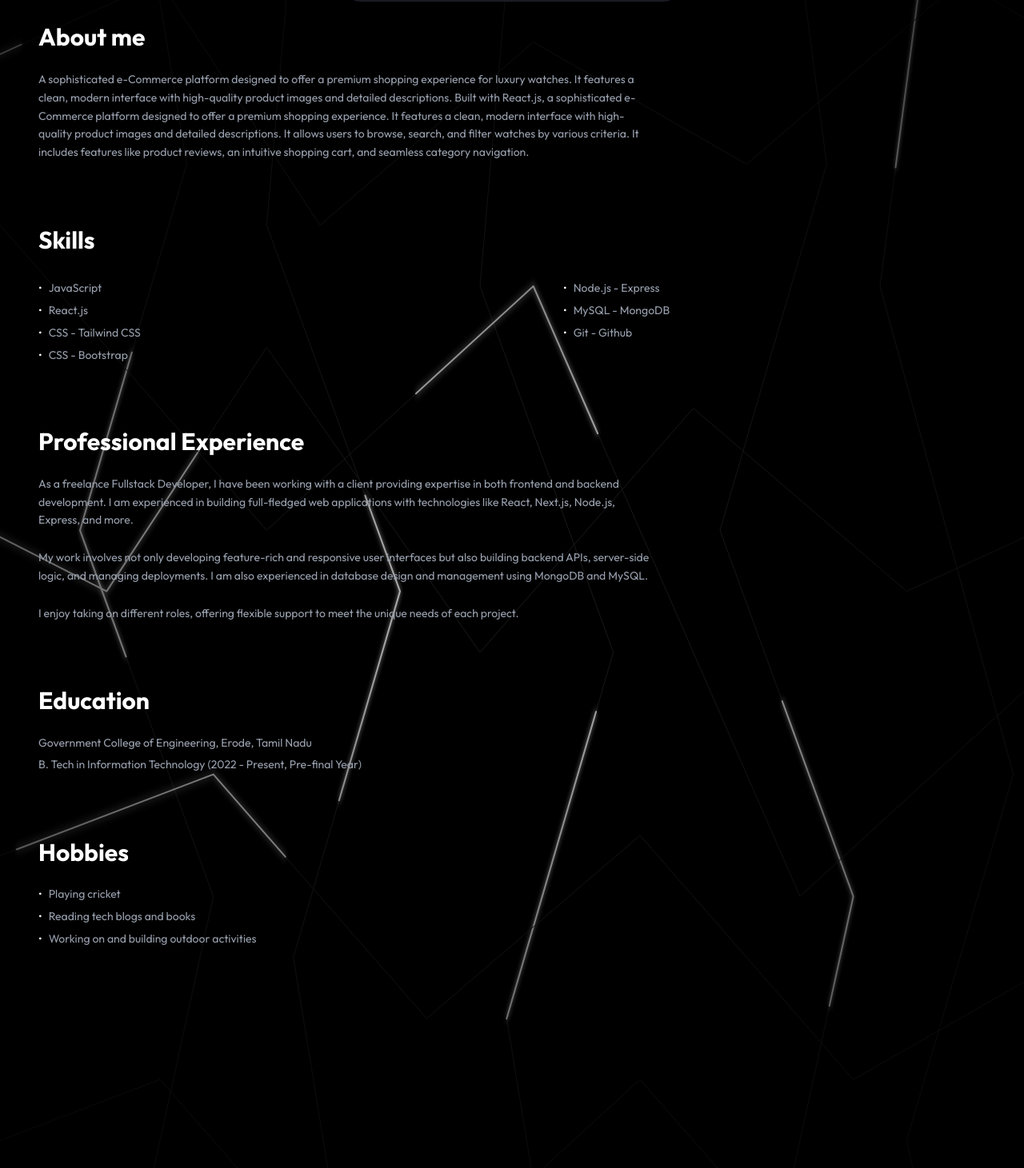
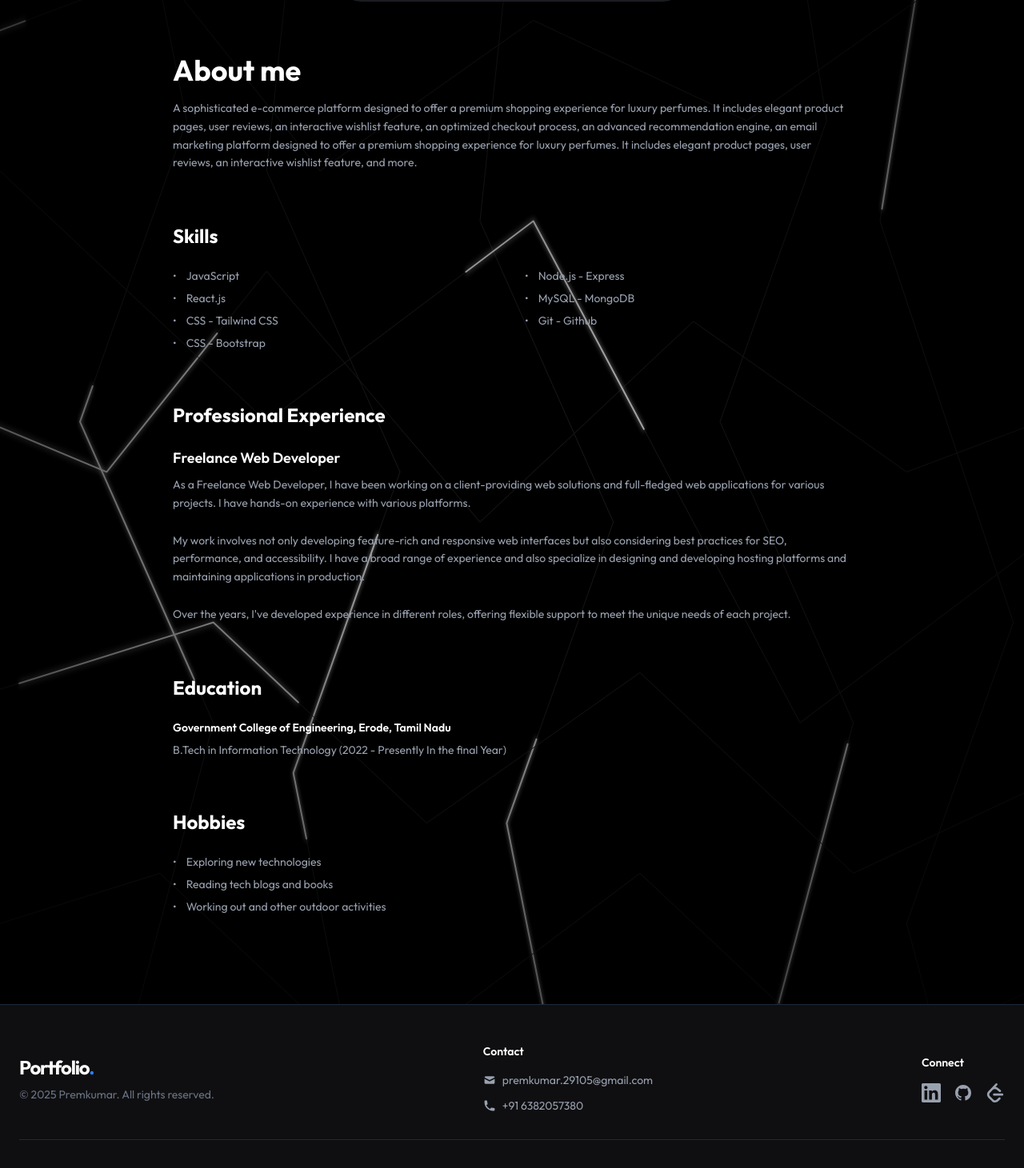
Before and after one commit to Premkumar291/personal-portfolio, a React (Vite) app: page /about in a window 1280 px wide. Shown: the part 100-1561 px from the top of the page at 80% size. Built offline with nearby package versions, Linux system fonts and the light colour scheme.

Commit message:
feat: Add initial portfolio pages, project details, and footer components.

```diff
--- a/src/App.jsx
+++ b/src/App.jsx
@@ -2,6 +2,7 @@ import React from "react";
 import { BrowserRouter as Router, Routes, Route, useLocation } from "react-router-dom";
 import { AnimatePresence } from "framer-motion";
 import Navbar from "./components/Navbar";
+import Footer from "./components/Footer"
 import Home from "./pages/Home";
 import AboutPage from "./pages/AboutPage";
 import ContactPage from "./pages/ContactPage";
@@ -30,6 +31,7 @@ const App = () => {
       <div className="bg-black text-white font-sans">
         <Navbar />
         <AnimatedRoutes />
+        <Footer />
       </div>
     </Router>
   );
--- a/src/components/AllProjects.jsx
+++ b/src/components/AllProjects.jsx
@@ -113,7 +113,7 @@ const AllProjects = () => {
                     </div>
                 </div>
             </div>
-            <Footer />
+
         </div>
     );
 };
--- a/src/components/Footer.jsx
+++ b/src/components/Footer.jsx
@@ -1,10 +1,80 @@
 import React from 'react';
 
+// Icon Components
+const EmailIcon = () => (
+    <svg className="w-4 h-4" fill="currentColor" viewBox="0 0 20 20">
+        <path d="M2.003 5.884L10 9.882l7.997-3.998A2 2 0 0016 4H4a2 2 0 00-1.997 1.884z" />
+        <path d="M18 8.118l-8 4-8-4V14a2 2 0 002 2h12a2 2 0 002-2V8.118z" />
+    </svg>
+);
+
+const PhoneIcon = () => (
+    <svg className="w-4 h-4" fill="currentColor" viewBox="0 0 20 20">
+        <path d="M2 3a1 1 0 011-1h2.153a1 1 0 01.986.836l.74 4.435a1 1 0 01-.54 1.06l-1.548.773a11.037 11.037 0 006.105 6.105l.774-1.548a1 1 0 011.059-.54l4.435.74a1 1 0 01.836.986V17a1 1 0 01-1 1h-2C7.82 18 2 12.18 2 5V3z" />
+    </svg>
+);
+
+const LinkedInIcon = () => (
+    <svg className="w-6 h-6" fill="currentColor" viewBox="0 0 24 24">
+        <path d="M20.447 20.452h-3.554v-5.569c0-1.328-.027-3.037-1.852-3.037-1.853 0-2.136 1.445-2.136 2.939v5.667H9.351V9h3.414v1.561h.046c.477-.9 1.637-1.85 3.37-1.85 3.601 0 4.267 2.37 4.267 5.455v6.286zM5.337 7.433c-1.144 0-2.063-.926-2.063-2.065 0-1.138.92-2.063 2.063-2.063 1.14 0 2.064.925 2.064 2.063 0 1.139-.925 2.065-2.064 2.065zm1.782 13.019H3.555V9h3.564v11.452zM22.225 0H1.771C.792 0 0 .774 0 1.729v20.542C0 23.227.792 24 1.771 24h20.451C23.2 24 24 23.227 24 22.271V1.729C24 .774 23.2 0 22.222 0h.003z" />
+    </svg>
+);
+
+const GitHubIcon = () => (
+    <svg className="w-6 h-6" fill="currentColor" viewBox="0 0 24 24">
+        <path fillRule="evenodd" d="M12 2C6.477 2 2 6.484 2 12.017c0 4.425 2.865 8.18 6.839 9.504.5.092.682-.217.682-.483 0-.237-.008-.868-.013-1.703-2.782.605-3.369-1.343-3.369-1.343-.454-1.158-1.11-1.466-1.11-1.466-.908-.62.069-.608.069-.608 1.003.07 1.531 1.032 1.531 1.032.892 1.53 2.341 1.088 2.91.832.092-.647.35-1.088.636-1.338-2.22-.253-4.555-1.113-4.555-4.951 0-1.093.39-1.988 1.029-2.688-.103-.253-.446-1.272.098-2.65 0 0 .84-.27 2.75 1.026A9.564 9.564 0 0112 6.844c.85.004 1.705.115 2.504.337 1.909-1.296 2.747-1.027 2.747-1.027.546 1.379.202 2.398.1 2.651.64.7 1.028 1.595 1.028 2.688 0 3.848-2.339 4.695-4.566 4.943.359.309.678.92.678 1.855 0 1.338-.012 2.419-.012 2.747 0 .268.18.58.688.482A10.019 10.019 0 0022 12.017C22 6.484 17.522 2 12 2z" clipRule="evenodd" />
+    </svg>
+);
+
+const LeetCodeIcon = () => (
+    <svg className="w-6 h-6" fill="currentColor" viewBox="0 0 24 24">
+        <path d="M13.483 0a1.374 1.374 0 0 0-.961.438L7.116 6.226l-3.854 4.126a5.266 5.266 0 0 0-1.209 2.104 5.35 5.35 0 0 0-.125.513 5.527 5.527 0 0 0 .062 2.362 5.83 5.83 0 0 0 .349 1.017 5.938 5.938 0 0 0 1.271 1.818l4.277 4.193.039.038c2.248 2.165 5.852 2.133 8.063-.074l2.396-2.392c.54-.54.54-1.414.003-1.955a1.378 1.378 0 0 0-1.951-.003l-2.396 2.392a3.021 3.021 0 0 1-4.205.038l-.02-.019-4.276-4.193c-.652-.64-.972-1.469-.948-2.263a2.68 2.68 0 0 1 .066-.523 2.545 2.545 0 0 1 .619-1.164L9.13 8.114c1.058-1.134 3.204-1.27 4.43-.278l3.501 2.831c.593.48 1.461.387 1.94-.207a1.384 1.384 0 0 0-.207-1.943l-3.5-2.831c-.8-.647-1.766-1.045-2.774-1.202l2.015-2.158A1.384 1.384 0 0 0 13.483 0zm-2.866 12.815a1.38 1.38 0 0 0-1.38 1.382 1.38 1.38 0 0 0 1.38 1.382H20.79a1.38 1.38 0 0 0 1.38-1.382 1.38 1.38 0 0 0-1.38-1.382z" />
+    </svg>
+);
+
 const Footer = () => {
+    // Contact Information Array
+    const contactInfo = [
+        {
+            type: 'email',
+            label: 'premkumar.29105@gmail.com',
+            href: 'mailto:premkumar.29105@gmail.com',
+            icon: EmailIcon
+        },
+        {
+            type: 'phone',
+            label: '+91 6382057380',
+            href: 'tel:+916382057380',
+            icon: PhoneIcon
+        }
+    ];
+
+    // Social Links Array
+    const socialLinks = [
+        {
+            name: 'LinkedIn',
+            url: 'https://linkedin.com/in/yourprofile',
+            icon: LinkedInIcon
+        },
+        {
+            name: 'GitHub',
+            url: 'https://github.com/Premkumar291',
+            icon: GitHubIcon
+        },
+        {
+            name: 'LeetCode',
+            url: 'https://leetcode.com/u/Prem291/',
+            icon: LeetCodeIcon
+        }
+    ];
+
     return (
-        <footer className="bg-[#0f0f11] border-t border-gray-800 py-12">
-            <div className="max-w-7xl mx-auto px-6 flex flex-col md:flex-row justify-between items-center gap-6">
-                <div className="text-center md:text-left">
+        <footer className="relative z-10 bg-[#0f0f11] border-t border-gray-800 py-12">
+            <div className="max-w-7xl mx-auto px-6">
+                {/* Main Footer Content */}
+                <div className="flex flex-col lg:flex-row justify-between items-start lg:items-center gap-8 mb-8">
+                    {/* Brand Section */}
+                    <div className="text-center lg:text-left">
                         <a href="#" className="text-2xl font-bold text-white tracking-tighter">
                             Portfolio<span className="text-blue-500">.</span>
                         </a>
@@ -13,9 +83,53 @@ const Footer = () => {
                         </p>
                     </div>
 
+                    {/* Contact Information */}
+                    <div className="flex flex-col gap-3 text-sm text-gray-400">
+                        <h3 className="text-white font-semibold mb-1">Contact</h3>
+                        {contactInfo.map((contact, index) => {
+                            const IconComponent = contact.icon;
+                            return (
+                                <a
+                                    key={index}
+                                    href={contact.href}
+                                    className="hover:text-white transition-colors flex items-center gap-2"
+                                >
+                                    <IconComponent />
+                                    {contact.label}
+                                </a>
+                            );
+                        })}
+                    </div>
+
+                    {/* Social Links */}
+                    <div className="flex flex-col gap-3">
+                        <h3 className="text-white font-semibold text-sm mb-1">Connect</h3>
+                        <div className="flex gap-4">
+                            {socialLinks.map((social, index) => {
+                                const IconComponent = social.icon;
+                                return (
+                                    <a
+                                        key={index}
+                                        href={social.url}
+                                        target="_blank"
+                                        rel="noopener noreferrer"
+                                        className="text-gray-400 hover:text-white transition-colors"
+                                        aria-label={social.name}
+                                    >
+                                        <IconComponent />
+                                    </a>
+                                );
+                            })}
+                        </div>
+                    </div>
+                </div>
+
+                {/* Bottom Links */}
+                <div className="flex flex-col sm:flex-row justify-center items-center gap-6 pt-8 border-t border-gray-800">
                     <div className="flex gap-8 text-sm font-medium text-gray-400">
                         <a href="#" className="hover:text-white transition-colors">Privacy Policy</a>
                         <a href="#" className="hover:text-white transition-colors">Terms of Service</a>
+                    </div>
                 </div>
             </div>
         </footer>
--- a/src/components/ProjectDetails.jsx
+++ b/src/components/ProjectDetails.jsx
@@ -215,7 +215,7 @@ const ProjectDetails = () => {
                 </div>
             </div>
 
-            <Footer />
+
         </div>
     );
 };
--- a/src/pages/AboutPage.jsx
+++ b/src/pages/AboutPage.jsx
@@ -1,12 +1,17 @@
-import React from 'react';
+import React, { useEffect } from 'react';
 import { motion } from 'framer-motion';
 import PageTransition from '../components/PageTransition';
 import { Background } from '../components/backgroundAnimation';
 import Footer from '../components/Footer';
 
 const AboutPage = () => {
+    // Scroll to top on mount
+    useEffect(() => {
+        window.scrollTo(0, 0);
+    }, []);
+
     const skills = {
-        left: ['JavaScript', 'React.js ', 'CSS - Tailwind CSS' , 'CSS - Bootstrap'],
+        left: ['JavaScript', 'React.js ', 'CSS - Tailwind CSS', 'CSS - Bootstrap'],
         right: ['Node.js - Express', 'MySQL - MongoDB', 'Git - Github']
     };
 
@@ -35,94 +40,120 @@ const AboutPage = () => {
 
     return (
         <PageTransition>
-            <div className="bg-black min-h-screen relative overflow-hidden">
+            <div className="min-h-screen bg-black text-gray-100 font-sans relative overflow-hidden">
                 {/* Background Animation */}
                 <Background />
 
-                {/* Main Content */}
+                {/* Main content */}
                 <motion.div
-                    className="relative z-10 max-w-screen-xl mx-auto px-6 md:px-12 py-32"
+                    className="relative z-10 max-w-4xl mx-auto px-6 py-12"
                     variants={containerVariants}
                     initial="hidden"
                     animate="visible"
                 >
-                    {/* About Me Section */}
-                    <motion.section variants={itemVariants} className="mb-20">
-                        <h2 className="text-3xl font-bold text-white mb-6">About me</h2>
-                        <p className="text-gray-400 leading-relaxed text-sm max-w-3xl">
-                            A sophisticated e-Commerce platform designed to offer a premium shopping experience for luxury watches. It features a clean, modern interface with high-quality product images and detailed descriptions. Built with React.js, a sophisticated e-Commerce platform designed to offer a premium shopping experience. It features a clean, modern interface with high-quality product images and detailed descriptions. It allows users to browse, search, and filter watches by various criteria. It includes features like product reviews, an intuitive shopping cart, and seamless category navigation.
+                    {/* About Section */}
+                    <motion.section variants={itemVariants} className="mb-16 mt-30">
+                        <div className="flex flex-col md:flex-row gap-12 items-start">
+                            {/* Text content */}
+                            <div className="flex-1">
+                                <h1 className="text-4xl font-bold mb-4 text-white">About me</h1>
+                                <p className="text-gray-400 leading-relaxed text-sm">
+                                    A sophisticated e-commerce platform designed to offer a premium shopping experience for luxury perfumes.
+                                    It includes elegant product pages, user reviews, an interactive wishlist feature, an optimized checkout
+                                    process, an advanced recommendation engine, an email marketing platform designed to offer a premium
+                                    shopping experience for luxury perfumes. It includes elegant product pages, user reviews, an interactive
+                                    wishlist feature, and more.
                                 </p>
+                            </div>
+                        </div>
                     </motion.section>
 
                     {/* Skills Section */}
-                    <motion.section variants={itemVariants} className="mb-20">
-                        <h2 className="text-3xl font-bold text-white mb-8">Skills</h2>
-                        <div className="grid md:grid-cols-2 gap-x-32 gap-y-2">
-                            <ul className="space-y-2">
+                    <motion.section variants={itemVariants} className="mb-16">
+                        <h2 className="text-2xl font-bold mb-6 text-white">Skills</h2>
+                        <div className="grid grid-cols-1 md:grid-cols-2 gap-8">
+                            <div>
+                                <ul className="space-y-2 text-sm text-gray-400">
                                     {skills.left.map((skill, index) => (
-                                    <li key={index} className="text-gray-400 text-sm flex items-start">
-                                        <span className="text-white mr-2">•</span>
-                                        {skill}
-                                    </li>
-                                ))}
-                            </ul>
-                            <ul className="space-y-2">
-                                {skills.right.map((skill, index) => (
-                                    <li key={index} className="text-gray-400 text-sm flex items-start">
-                                        <span className="text-white mr-2">•</span>
-                                        {skill}
+                                        <li key={index} className="flex items-start">
+                                            <span className="mr-3">•</span>
+                                            <span>{skill}</span>
                                         </li>
                                     ))}
                                 </ul>
                             </div>
+                            <div>
+                                <ul className="space-y-2 text-sm text-gray-400">
+                                    {skills.right.map((skill, index) => (
+                                        <li key={index} className="flex items-start">
+                                            <span className="mr-3">•</span>
+                                            <span>{skill}</span>
+                                        </li>
+                                    ))}
+                                </ul>
+                            </div>
+                        </div>
                     </motion.section>
 
                     {/* Professional Experience Section */}
-                    <motion.section variants={itemVariants} className="mb-20">
-                        <h2 className="text-3xl font-bold text-white mb-6">Professional Experience</h2>
-                        <div className="space-y-6 text-gray-400 text-sm leading-relaxed max-w-3xl">
-                            <p>
-                                As a freelance Fullstack Developer, I have been working with a client providing expertise in both frontend and backend development. I am experienced in building full-fledged web applications with technologies like React, Next.js, Node.js, Express, and more.
+                    <motion.section variants={itemVariants} className="mb-16">
+                        <h2 className="text-2xl font-bold mb-6 text-white">Professional Experience</h2>
+                        <div className="space-y-6">
+                            <div>
+                                <h3 className="text-lg font-semibold text-white mb-2">Freelance Web Developer</h3>
+                                <p className="text-gray-400 text-sm leading-relaxed">
+                                    As a Freelance Web Developer, I have been working on a client-providing web solutions and full-fledged
+                                    web applications for various projects. I have hands-on experience with various platforms.
                                 </p>
-                            <p>
-                                My work involves not only developing feature-rich and responsive user interfaces but also building backend APIs, server-side logic, and managing deployments. I am also experienced in database design and management using MongoDB and MySQL.
+                            </div>
+                            <div>
+                                <p className="text-gray-400 text-sm leading-relaxed">
+                                    My work involves not only developing feature-rich and responsive web interfaces but also considering
+                                    best practices for SEO, performance, and accessibility. I have a broad range of experience and also
+                                    specialize in designing and developing hosting platforms and maintaining applications in production.
                                 </p>
-                            <p>
-                                I enjoy taking on different roles, offering flexible support to meet the unique needs of each project.
+                            </div>
+                            <div>
+                                <p className="text-gray-400 text-sm leading-relaxed">
+                                    Over the years, I've developed experience in different roles, offering flexible support to meet the
+                                    unique needs of each project.
                                 </p>
+                            </div>
                         </div>
                     </motion.section>
 
                     {/* Education Section */}
-                    <motion.section variants={itemVariants} className="mb-20">
-                        <h2 className="text-3xl font-bold text-white mb-6">Education</h2>
-                        <div className="text-gray-400 text-sm leading-relaxed">
-                            <p className="mb-1">Government College of Engineering, Erode, Tamil Nadu</p>
-                            <p>B. Tech in Information Technology (2022 - Present, Pre-final Year)</p>
+                    <motion.section variants={itemVariants} className="mb-16">
+                        <h2 className="text-2xl font-bold mb-6 text-white">Education</h2>
+                        <div className="text-gray-400 text-sm">
+                            <p className="mb-2">
+                                <span className="text-white font-semibold">Government College of Engineering, Erode, Tamil Nadu</span>
+                            </p>
+                            <p>B.Tech in Information Technology (2022 - Presently In the final Year)</p>
                         </div>
                     </motion.section>
 
                     {/* Hobbies Section */}
-                    <motion.section variants={itemVariants} className="mb-20">
-                        <h2 className="text-3xl font-bold text-white mb-6">Hobbies</h2>
-                        <ul className="space-y-2 text-gray-400 text-sm">
+                    <motion.section variants={itemVariants} className="mb-16">
+                        <h2 className="text-2xl font-bold mb-6 text-white">Hobbies</h2>
+                        <ul className="space-y-2 text-sm text-gray-400">
                             <li className="flex items-start">
-                                <span className="text-white mr-2">•</span>
-                                Playing cricket
+                                <span className="mr-3">•</span>
+                                <span>Exploring new technologies</span>
                             </li>
                             <li className="flex items-start">
-                                <span className="text-white mr-2">•</span>
-                                Reading tech blogs and books
+                                <span className="mr-3">•</span>
+                                <span>Reading tech blogs and books</span>
                             </li>
                             <li className="flex items-start">
-                                <span className="text-white mr-2">•</span>
-                                Working on and building outdoor activities
+                                <span className="mr-3">•</span>
+                                <span>Working out and other outdoor activities</span>
                             </li>
                         </ul>
                     </motion.section>
                 </motion.div>
 
-                <Footer />
+
             </div>
         </PageTransition>
     );
```
Also changed, not shown: src/pages/ContactPage.jsx (+9 -4 lines), src/pages/Home.jsx (+6 -2 lines). Lines whose indentation alone changed are shown as unchanged.
